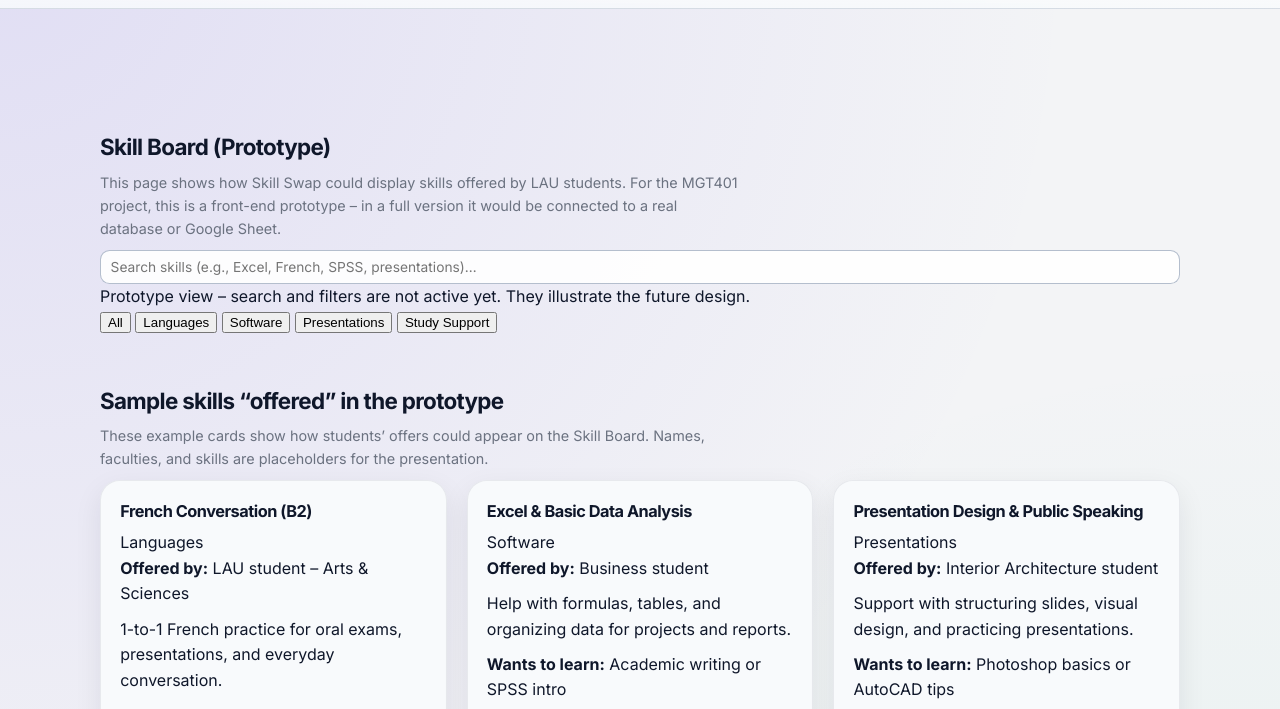
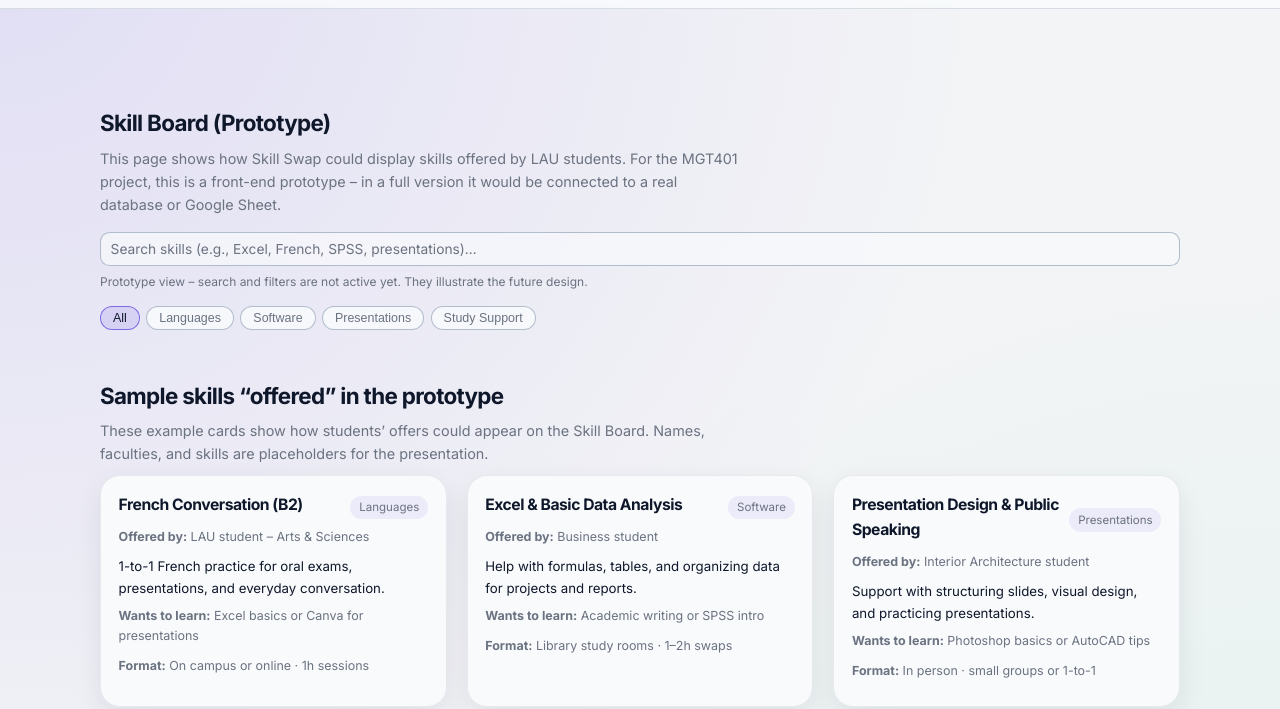
Before and after one commit to yaraarakji/Skill-swap, a plain HTML site: page skillboard.html in a window 1280 px wide. Shown: the part 54-763 px from the top of the page. Drawn offline with Linux system fonts and the light colour scheme.

Commit message:
Update style.css

```diff
--- a/style.css
+++ b/style.css
@@ -711,3 +711,95 @@ body.dark footer {
     margin: 0 auto;
     box-shadow: 0 0 12px rgba(0,0,0,0.12);
 }
+/* SKILL BOARD STYLING */
+.skillboard-hero {
+  margin-top: 1.5rem;
+}
+
+.search-row {
+  margin-top: 1rem;
+  display: flex;
+  flex-direction: column;
+  gap: 0.4rem;
+}
+
+.search-input {
+  border-radius: 999px;
+  border: 1px solid rgba(148,163,184,0.7);
+  padding: 0.5rem 0.9rem;
+  font-size: 0.85rem;
+  background: rgba(248,250,252,0.9);
+  color: var(--muted);
+}
+
+.search-input::placeholder {
+  color: var(--muted);
+}
+
+.search-input:disabled {
+  background: rgba(248,250,252,0.7);
+  cursor: not-allowed;
+}
+
+.search-note {
+  font-size: 0.75rem;
+  color: var(--muted);
+}
+
+.pill-tabs {
+  margin-top: 0.9rem;
+  display: flex;
+  flex-wrap: wrap;
+  gap: 0.4rem;
+}
+
+.pill-tab {
+  border-radius: 999px;
+  border: 1px solid rgba(148,163,184,0.7);
+  background: rgba(248,250,252,0.9);
+  padding: 0.25rem 0.75rem;
+  font-size: 0.78rem;
+  cursor: default;
+  color: var(--muted);
+}
+
+.pill-tab.active {
+  background: rgba(91,62,228,0.12);
+  border-color: rgba(91,62,228,0.7);
+  color: var(--text);
+}
+
+/* skill cards */
+.skill-card {
+  padding: 1rem 1.1rem;
+}
+
+.skill-header {
+  display: flex;
+  justify-content: space-between;
+  gap: 0.6rem;
+  align-items: center;
+  margin-bottom: 0.25rem;
+}
+
+.skill-card h3 {
+  font-size: 0.98rem;
+}
+
+.skill-tag {
+  border-radius: 999px;
+  padding: 0.15rem 0.55rem;
+  font-size: 0.72rem;
+  background: rgba(91,62,228,0.08);
+  color: var(--muted);
+}
+
+.skill-meta {
+  font-size: 0.78rem;
+  color: var(--muted);
+}
+
+.skill-text {
+  font-size: 0.83rem;
+  margin: 0.45rem 0;
+}
```
